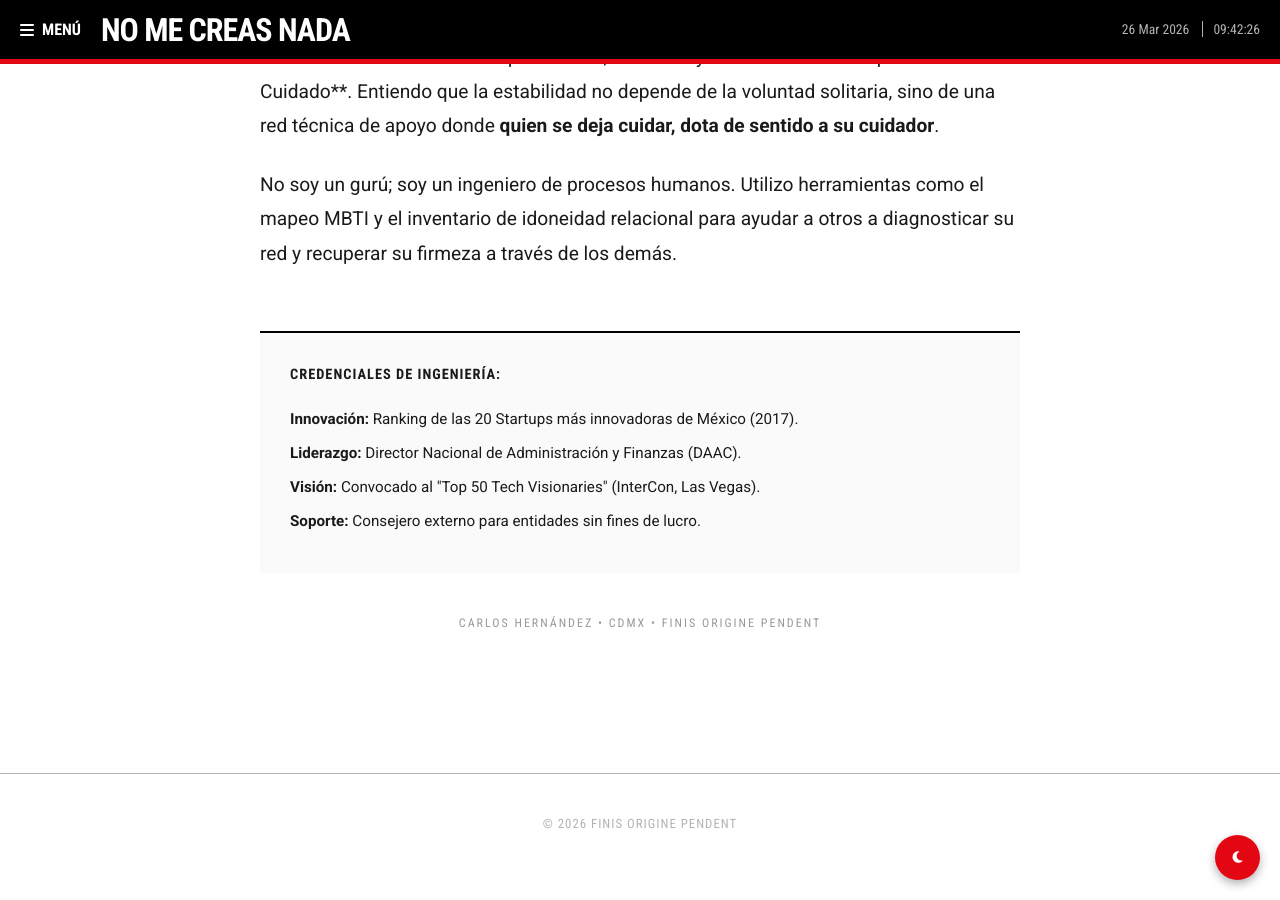
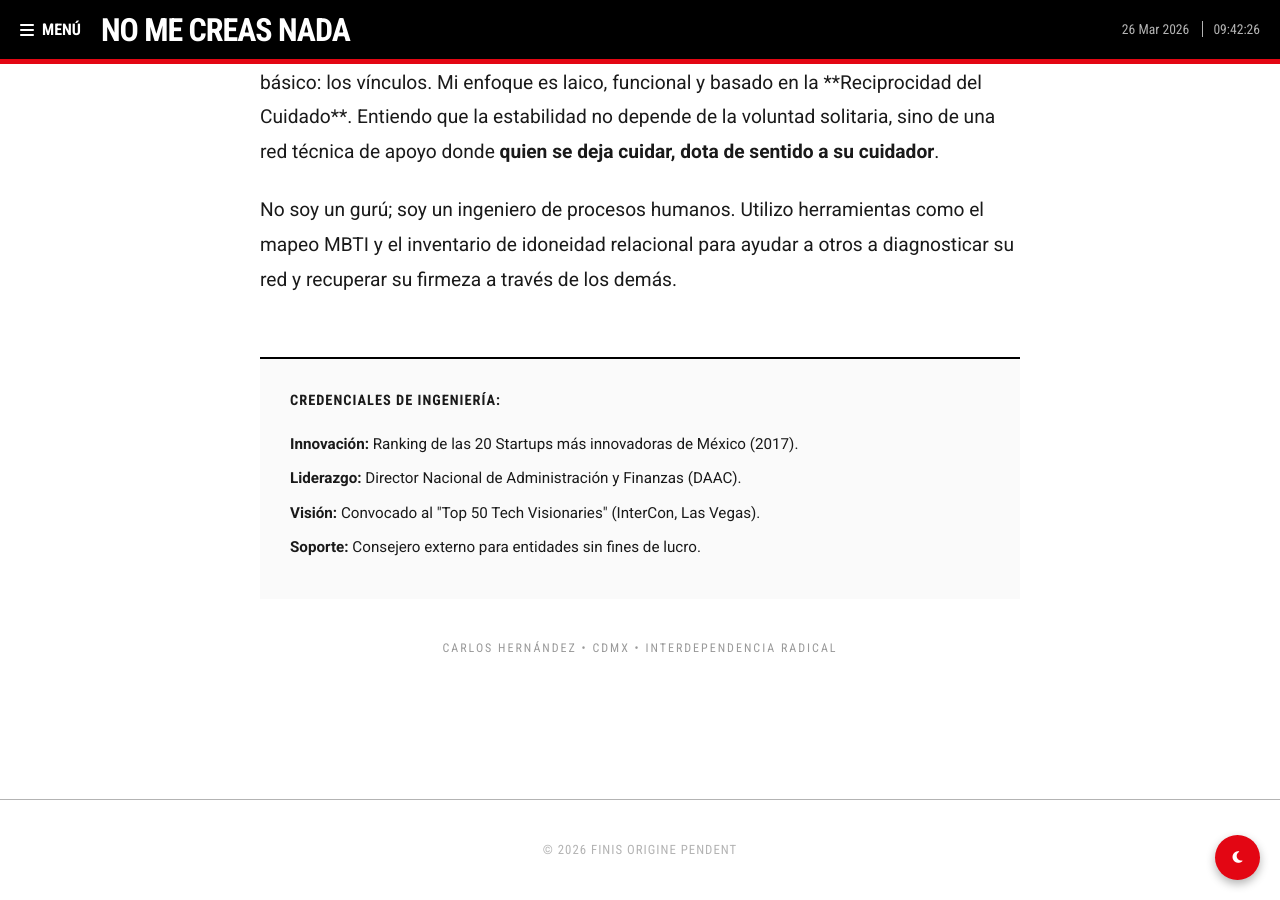
Before and after one commit to cafrhein/muro, a Jekyll site: the page built from acerca.html, in a window 1280 px wide and 900 px high, scrolled down 1168 px. Built offline with Jekyll 4.4.1, drawn with Linux system fonts in a browser that asks for light colours; some of the changed text lies outside the part shown.

Commit message:
Update acerca.html

```diff
--- a/acerca.html
+++ b/acerca.html
@@ -10,8 +9,7 @@ title: Sobre Carlos | Gestión Estratégica
             Carlos Hernández
         </h1>
         <p style="font-family: var(--font-heading); font-size: 1.1rem; color: var(--rt-red); font-weight: 700; letter-spacing: 2px; text-transform: uppercase; margin-bottom: 15px;">
-            Planificación Estratégica • Administración Financiera • Seguridad Pública
-        </p>
+            Planificación Estratégica • Administración Financiera • Seguridad Pública </p>
 
         <div class="about-social" style="display: flex; gap: 20px; font-size: 1.5rem;">
             <a href="https://www.facebook.com/shibalbaa" target="_blank" rel="noopener noreferrer" style="color: var(--rt-black); text-decoration: none; transition: color 0.3s;">
@@ -64,7 +62,7 @@ title: Sobre Carlos | Gestión Estratégica
     </section>
 
     <footer style="margin-top: 40px; text-align: center; font-family: var(--font-heading); font-size: 0.75rem; color: #999; text-transform: uppercase; letter-spacing: 2px;">
-        Carlos Hernández • CDMX • FINIS ORIGINE PENDENT
+        Carlos Hernández • CDMX • Interdependencia Radical
     </footer>
 
 </div>
```
Also changed, not shown: other parts of acerca.html (+1 -2 lines).
